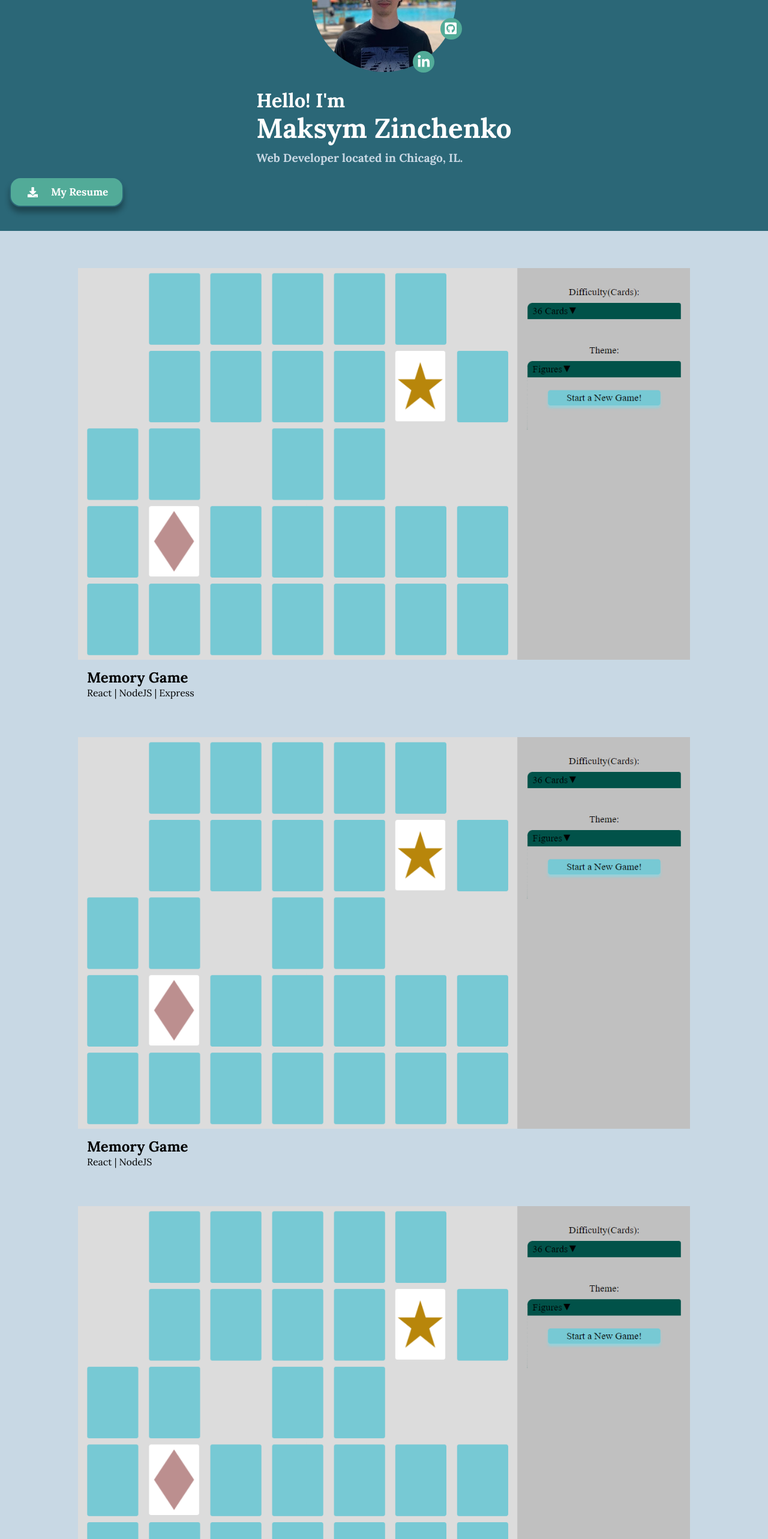
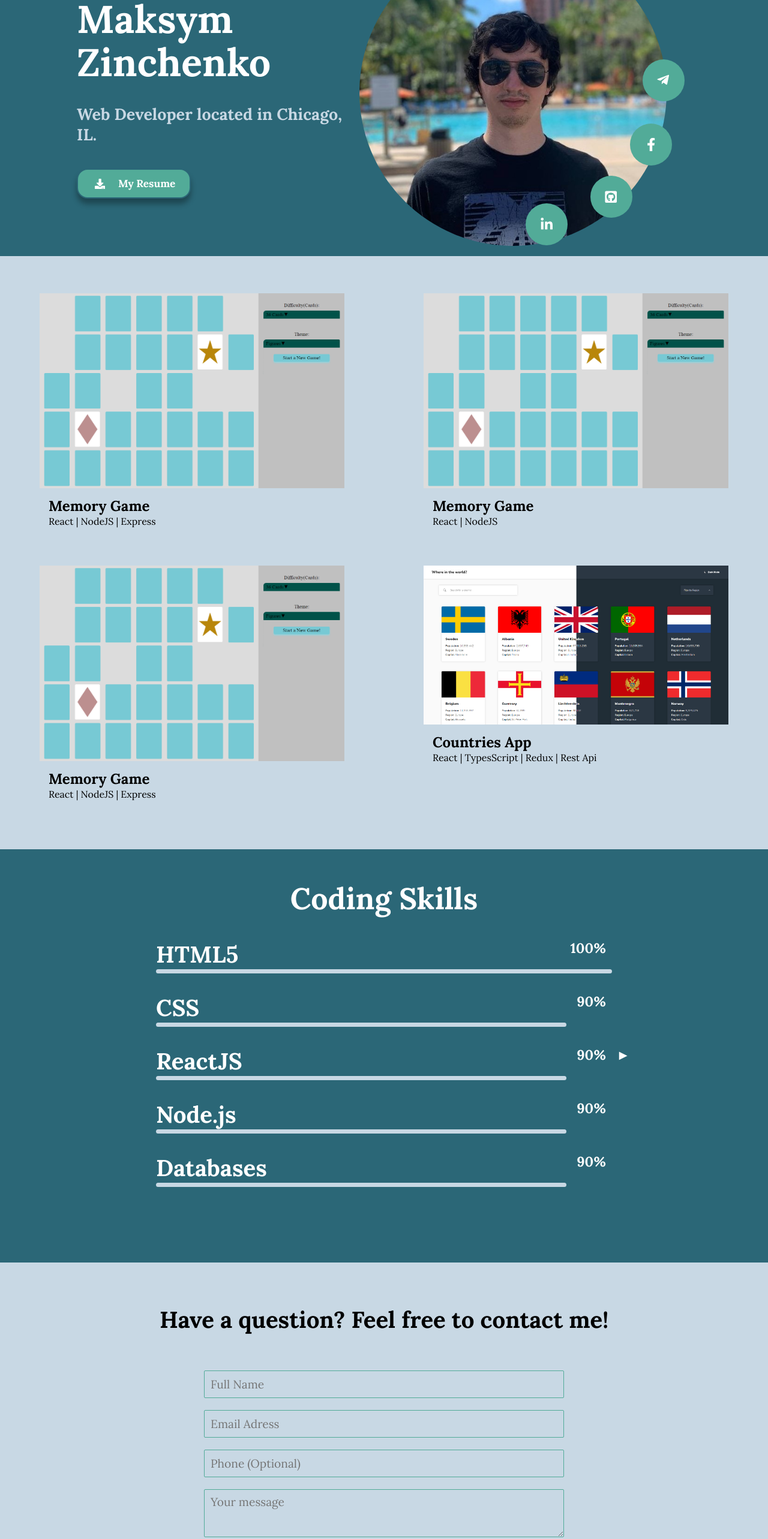
Before and after one commit to zinchenko-maksym/Portfolio, a React (Create React App) app: page / in a window 1280 px wide. Shown: the part 200-2766 px from the top of the page at 60% size. Built offline with nearby package versions, Linux system fonts and the light colour scheme.

Commit message:
Styled for large screens

```diff
--- a/src/components/ContactPage/ContactPage.tsx
+++ b/src/components/ContactPage/ContactPage.tsx
@@ -1,52 +1,6 @@
 import React, { useState } from 'react';
-import styled from 'styled-components';
+import * as Styled from './ContactStyled';
 
-const ContactWrap = styled.section`
-  padding: 30px 10px;
-  width: 100%;
-  background-color: ${(props) => props.theme.mainColors.secondary};
-  display: flex;
-  align-items: center;
-  flex-flow: column;
-`;
-const ContactTitle = styled.h1`
-  margin: 10px 10px 20px;
-
-`;
-const ContactForm = styled.form`
-  display: flex;
-  width: 90%;
-  flex-direction: column;
-  align-items: center;
-`;
-const TextImput = styled.input`
-  width: 100%;
-  max-width: 400px;
-  margin: 10px 0;
-  padding: 8px 10px;
-  background-color: inherit;
-  border: 1px solid ${(props) => props.theme.mainColors.tertiary};
-  border-radius: 2px;
-`;
-const TextAreaImput = styled.textarea`
-  width: 100%;
-  max-width: 400px;
-  height: 80px;
-  margin: 10px 0;
-  padding: 8px 10px;
-  background-color: inherit;
-  border: 1px solid ${(props) => props.theme.mainColors.tertiary};
-  border-radius: 2px;
-`;
-const SubmitButton = styled.button`
-  width: 100%;
-  max-width: 200px;
-  background-color: ${(props) => props.theme.mainColors.tertiary};
-  color: ${(props) => props.theme.textColors.primary};;
-  margin: 16px 0;
-  padding: 12px 10px;
-  align-self: flex-start;
-`;
 function ContactPage() {
   const [submitted, setSubmitted] = useState(false);
   const handleSubmit = () => {
@@ -55,16 +9,16 @@ function ContactPage() {
     }, 100);
   };
   return (
-    <ContactWrap id="Contact">
-      <ContactTitle>Have a question? Feel free to contact me!</ContactTitle>
-      <ContactForm method="POST" onSubmit={handleSubmit}>
-        <TextImput type="name" placeholder="Full Name" required />
-        <TextImput type="email" placeholder="Email Adress" required />
-        <TextImput type="phone" placeholder="Phone (Optional)" />
-        <TextAreaImput placeholder="Your message" required />
-        <SubmitButton type="submit">Send message</SubmitButton>
-      </ContactForm>
-    </ContactWrap>
+    <Styled.ContactWrap id="Contact">
+      <Styled.ContactTitle>Have a question? Feel free to contact me!</Styled.ContactTitle>
+      <Styled.ContactForm method="POST" onSubmit={handleSubmit}>
+        <Styled.TextImput type="name" placeholder="Full Name" required />
+        <Styled.TextImput type="email" placeholder="Email Adress" required />
+        <Styled.TextImput type="phone" placeholder="Phone (Optional)" />
+        <Styled.TextAreaImput placeholder="Your message" required />
+        <Styled.SubmitButton type="submit">Send message</Styled.SubmitButton>
+      </Styled.ContactForm>
+    </Styled.ContactWrap>
   );
 }
 
--- /dev/null
+++ b/src/components/ContactPage/ContactStyled.tsx
@@ -0,0 +1,73 @@
+import styled from 'styled-components';
+
+export const ContactWrap = styled.section`
+  padding: 40px 10px;
+  width: 100%;
+  background-color: ${(props) => props.theme.mainColors.secondary};
+  display: flex;
+  align-items: center;
+  flex-flow: column;
+  @media (min-width: 768px) {
+    padding: 60px 10px;
+  }
+`;
+export const ContactTitle = styled.h1`
+  margin: 10px 10px 20px;
+  @media (min-width: 768px) {
+    font-size: 2em;
+    margin-bottom: 50px;
+  }
+  @media (min-width: 1024px) {
+    font-size: 2.4em;
+  }
+`;
+export const ContactForm = styled.form`
+  display: flex;
+  width: 90%;
+  flex-direction: column;
+  align-items: center;
+  @media (min-width: 768px) {
+    width: 80%;
+    max-width: 600px;
+  }
+`;
+export const TextImput = styled.input`
+  width: 100%;
+  margin: 10px 0;
+  padding: 10px;
+  background-color: inherit;
+  border: 1px solid ${(props) => props.theme.mainColors.tertiary};
+  border-radius: 2px;
+  font-size: 1em;
+  @media (min-width: 768px) {
+    font-size: 1.2em;
+  }
+`;
+export const TextAreaImput = styled.textarea`
+  width: 100%;
+  height: 80px;
+  margin: 10px 0;
+  padding: 8px 10px;
+  background-color: inherit;
+  border: 1px solid ${(props) => props.theme.mainColors.tertiary};
+  border-radius: 2px;
+  font-size: 1em;
+  @media (min-width: 768px) {
+    font-size: 1.2em;
+  }
+`;
+export const SubmitButton = styled.button`
+  width: 100%;
+  max-width: 200px;
+  background-color: ${(props) => props.theme.mainColors.tertiary};
+  color: ${(props) => props.theme.textColors.primary};;
+  margin: 16px 0;
+  padding: 12px 10px;
+  align-self: flex-start;
+  border-radius: 2px;
+  font-size: 1em;
+  cursor: pointer;
+  @media (min-width: 768px) {
+    font-size: 1.2em;
+  }
+`;
--- a/src/components/Footer/Footer.tsx
+++ b/src/components/Footer/Footer.tsx
@@ -12,7 +12,7 @@ const FooterWrap = styled.footer`
 const SocialLink = styled.a`
   display: flex;
   color: ${(props) => props.theme.mainColors.white};
-  margin: 5px 10px;
+  margin: 10px 16px;
   font-size: 1.8rem;
   text-align: center;
 `;
--- a/src/components/Header/Header.tsx
+++ b/src/components/Header/Header.tsx
@@ -1,6 +1,6 @@
 import React, { useState, useRef } from 'react';
 import { Link } from 'react-scroll';
-import HamburgerIcon from '../HamburgerIcon/HamburgerIcon';
+import HamburgerIcon from './HamburgerIcon/HamburgerIcon';
 import * as Styled from './HeaderStyle';
 
 function Header() {
@@ -17,7 +17,7 @@ function Header() {
         <Styled.StyledLink to="About" spy smooth>About Me</Styled.StyledLink>
         <Styled.StyledLink to="Portfolio" spy smooth>Portfolio</Styled.StyledLink>
         <Styled.StyledLink to="Skills" spy smooth>Skills</Styled.StyledLink>
-        <Styled.StyledLink to="Contact" spy smooth>Contact</Styled.StyledLink>
+        <Styled.StyledLink to="Contact" spy smooth>Contact Me</Styled.StyledLink>
       </Styled.Navbar>
       <Styled.MenuButton onClick={toggleMenu}>
         <HamburgerIcon />
--- a/src/components/Header/HeaderStyle.tsx
+++ b/src/components/Header/HeaderStyle.tsx
@@ -52,4 +52,5 @@ export const StyledLink = styled(Link)`
   padding: 8px;
   width: 50%;
   text-align: right;
+  cursor: pointer;
 `;
--- a/src/components/Home/Home.tsx
+++ b/src/components/Home/Home.tsx
@@ -16,13 +16,13 @@ function Home() {
         <Styled.AboutMeText>
           Web Developer located in Chicago, IL.
         </Styled.AboutMeText>
+        <Styled.Resume href="https://docs.google.com/uc?export=download&id=1_SR1_un469Hdmwk6gcKbu3ExSnllUbAD">
+          <Styled.Circle><FaDownload /></Styled.Circle>
+          {' '}
+          <Styled.ResumeBtnText>My Resume</Styled.ResumeBtnText>
+          <Styled.ResumeBtnHover>Download</Styled.ResumeBtnHover>
+        </Styled.Resume>
       </Styled.AboutMe>
-      <Styled.Resume href="https://docs.google.com/uc?export=download&id=1_SR1_un469Hdmwk6gcKbu3ExSnllUbAD">
-        <Styled.Circle><FaDownload /></Styled.Circle>
-        {' '}
-        <Styled.ResumeBtnText>My Resume</Styled.ResumeBtnText>
-        <Styled.ResumeBtnHover>Download</Styled.ResumeBtnHover>
-      </Styled.Resume>
     </Styled.HomeWrap>
   );
 }
--- a/src/components/Home/HomeStyle.tsx
+++ b/src/components/Home/HomeStyle.tsx
@@ -1,6 +1,4 @@
 import styled from 'styled-components';
-import { Link } from 'react-router-dom';
-import myPhoto from '../../assets/MyPhoto.jpg';
 
 export const HomeWrap = styled.section`
   display: flex;
@@ -8,35 +6,58 @@ export const HomeWrap = styled.section`
   font-weight: 600;
   flex-flow: column wrap;
   align-items: center;
-  padding-top: 60px;
+  padding: 60px 24px 0;
   background-color: ${(props) => props.theme.mainColors.primary};
-`;
-export const Photo = styled.img`
-  margin-top: 20px;
-  width: 240px;
-  height: 240px;
-  background-image: url(${myPhoto});
-  background-size: 100%;
-  border-radius: 120px;
+  @media (min-width: 768px) {
+    flex-flow: row-reverse nowrap;
+    padding: 80px 60px 40px;
+    min-height: 450px;
+    height: 50vw;
+  }
+  @media (min-width: 1024px) {
+    height: 49vw;
+    padding-left: 10vw;
+  }
 `;
 export const AboutMeHeader = styled.h1`
   font-size: 1.7em;
-  margin: 0.3em 0;
   text-align: left;
   line-height: 1.4em;
-  margin: 20px auto 6px;
+  @media (min-width: 1024px) {
+    font-size: 2.4em;
+  }
+  @media (min-width: 1400px) {
+    font-size: 3.6em;
+  }
 `;
 export const MyName = styled.span`
   font-size: 1.4em;
   font-weight: 600;
 `;
 export const AboutMe = styled.div`
-padding: 0 1em;
+  margin: 20px 0;
   color: ${(props) => props.theme.textColors.primary};
+  align-self: flex-start;
+  flex-grow: 1;
+  display: flex;
+  flex-direction: column;
+  @media (min-width: 768px) {
+    min-height: 100%;
+    justify-content: center;
+  }
 `;
 export const AboutMeText = styled.p`
   margin: 10px 0;
   color: ${(props) => props.theme.mainColors.secondary};
+  @media (min-width: 768px) {
+    margin: 30px 0;
+  }
+  @media (min-width: 1024px) {
+    font-size: 1.4em;
+  }
+  @media (min-width: 1400px) {
+    font-size: 2em;
+  }
 `;
 
 export const ResumeBtnText = styled.span`
@@ -67,7 +88,7 @@ export const Resume = styled.a`
   justify-content: space-around;
   align-items: center;
   align-self: flex-start;
-  margin: 10px 16px 40px;
+  margin: 10px 0 40px;
   width: 190px;
   height: 50px;
   border-radius: 18px;
@@ -90,5 +111,9 @@ export const Resume = styled.a`
       left: 75%;
     }
   }
-
+  @media (min-width: 1400px) {
+    width: 260px;
+    height: 70px;
+    font-size: 1.3em;
+  }
 `;
--- a/src/components/Home/ProfilePicture/ProfilePictureStyle.tsx
+++ b/src/components/Home/ProfilePicture/ProfilePictureStyle.tsx
@@ -1,47 +1,72 @@
 import styled from 'styled-components';
-import myPhoto from '../../../assets/MyPhoto.jpg';
 
 export const ProfilePicture = styled.div`
   position: relative;
-
+  display: flex;
+  @media (min-width: 1024px) {
+    width: 40vw;
+    height: 40vw;
+    max-width: 670px;
+    max-height: 670px;
+    margin-right: 10%;
+  }
 `;
 export const Photo = styled.img`
   margin-top: 20px;
-  width: 240px;
-  height: 240px;
+  height: 80vw;
+  width: 80vw;
+  max-width: 560px;
+  max-height: 560px;
   background-size: 101%;
   background-color: ${(props) => props.theme.mainColors.primary};
   border-radius: 100%;
+  @media (min-width: 768px) {
+    width: 40vw;
+    height: 40vw;
+  }
+  @media (min-width: 1024px) {
+    max-width: 670px;
+    max-height: 670px;
+  }
 `;
-
 export const Socials = styled.div`
 `;
 export const SocialLink = styled.a`
   display: flex;
-  width: 36px;
-  height: 36px;
+  width: 12vw;
+  height: 12vw;
+  max-width: 70px;
+  max-height: 70px;
   justify-content: center;
   align-items: center;
   color: ${(props) => props.theme.textColors.primary};
   position: absolute;
   font-size: 1.4rem;
   background-color: ${(props) => props.theme.mainColors.tertiary};
-  border-radius: 30px;
+  border-radius: 60px;
   padding: 4px;
   &:nth-child(1) {
-    left: 70%;
-    top: 10%;
+    left: 99%;
+    top: 50%;
+    transform: translate(-50%, -50%);
   }
   &:nth-child(2) {
-    left: 89%;
-    top: 32%;
+    left: 95%;
+    top: 71%;
+    transform: translate(-50%, -50%);
   }
   &:nth-child(3) {
-    left: 89%;
-    top: 64%;
+    left: 82%;
+    top: 88%;
+    transform: translate(-50%, -50%);
   }
   &:nth-child(4) {
-    left: 70%;
-    top: 85%;
+    left: 61%;
+    top: 97%;
+    transform: translate(-50%, -50%);
+  }
+  @media (min-width: 768px) {
+    width: 6vw;
+    height: 6vw;
   }
 `;
--- a/src/components/Portfolio/Portfolio.tsx
+++ b/src/components/Portfolio/Portfolio.tsx
@@ -1,6 +1,7 @@
 import React from 'react';
 import styled from 'styled-components';
 import memoryGameImg from '../../assets/memory-game.png';
+import countriesImg from '../../assets/Countries.png';
 
 const PortfolioWrap = styled.section`
   display: flex;
@@ -8,6 +9,9 @@ const PortfolioWrap = styled.section`
   justify-content: center;
   background-color: ${(props) => props.theme.mainColors.secondary};
   padding: 40px 0;
+  @media (min-width: 1024px) {
+    justify-content: space-around;
+  }
 `;
 const Project = styled.a`
   width: 80%;
@@ -16,6 +20,9 @@ const Project = styled.a`
   border-radius: 4px;
   text-decoration: none;
   color: ${(props) => props.theme.textColors.secondary};
+  @media (min-width: 1024px) {
+    width: 40%;
+  }
 `;
 const ProjectImage = styled.img`
   border-radius: px;
@@ -56,11 +63,11 @@ function Portfolio() {
           <ProjectTools> React | NodeJS | Express</ProjectTools>
         </ProjectDescription>
       </Project>
-      <Project href="https://memory-cards-zm.herokuapp.com">
-        <ProjectImage src={memoryGameImg} />
+      <Project href="https://frontendmentorcountries.herokuapp.com/main">
+        <ProjectImage src={countriesImg} />
         <ProjectDescription>
-          <ProjectTitle>Memory Game</ProjectTitle>
-          <ProjectTools> React | NodeJS | Express</ProjectTools>
+          <ProjectTitle>Countries App</ProjectTitle>
+          <ProjectTools> React | TypesScript | Redux | Rest Api</ProjectTools>
         </ProjectDescription>
       </Project>
     </PortfolioWrap>
--- a/src/components/Skills/Skill.tsx
+++ b/src/components/Skills/Skill.tsx
@@ -16,44 +16,77 @@ interface ScaleProps {
 }
 interface SubSkillProps {
   $display: boolean;
+  rotated?: boolean;
 }
 
 const SkillWrap = styled.div`
   display: flex;
   flex-flow: row wrap;
   justify-content: space-between;
-  max-width: 500px;
-  margin: 10px;
+  width: 90%;
+  margin: 16px;
   color: ${(props) => props.theme.mainColors.white};
+  @media (min-width: 768px) {
+    width: 80%;
+    max-width: 760px;
+    margin: 16px;
+  }
 `;
 const SkillName = styled.p`
   display: flex;
+  @media (min-width: 768px) {
+    font-size: 1.4em;
+  }
+  @media (min-width: 1024px) {
+    font-size: 2em;
+  }
 `;
 const SkillMastery = styled.div`
   display: flex;
   margin-right: 10px;
   font-size: 0.8em;
   position: relative;
+  @media (min-width: 768px) {
+    font-size: 1em;
+  }
+  @media (min-width: 1024px) {
+    font-size: 1.2em;
+  }
 `;
 const SkillMasteryScale = styled.div<ScaleProps>`
   height: 4px;
-  border-radius: 2px;
+  border-radius: 10px;
   width: ${(props) => (props.percent)}%;
   background-color: ${(props) => props.theme.mainColors.secondary};
+  @media (min-width: 768px) {
+    height: 7px;
+  }
+  @media (min-width: 1024px) {
+    right: 12px;
+  }
 `;
 const SubSkill = styled.div<SubSkillProps>`
   display: ${(props) => (props.$display ? 'flex' : 'none')};
   flex-flow: row wrap;
-    justify-content: space-between;
+  justify-content: space-between;
   font-size: 0.7em;
-  margin: 10px 0 10px 10%;
+  margin: 20px 0 10px 10%;
   border-radius: 2px;
   width: 90%;
 `;
 const OpenSubskillsBtn = styled.div<SubSkillProps>`
+  cursor: pointer;
   display: ${(props) => (props.$display ? 'flex' : 'none')};
+  transform: ${(props) => (props.rotated ? 'rotate(90deg)' : 'rotate(0deg)')};
+  transition: transform 0.1s;
   position: absolute;
   right: -20px;
+  @media (min-width: 768px) {
+    right: -30px;
+  }
+  @media (min-width: 1024px) {
+    right: -40px;
+  }
 `;
 
 function Skill({ skillName, mastery, subSkills }: SkillProps) {
@@ -83,6 +116,7 @@ function Skill({ skillName, mastery, subSkills }: SkillProps) {
         %
         <OpenSubskillsBtn
           $display={!!subSkills.length}
+          rotated={subSkillDisplay}
           onClick={toggleSubscills}
         >
           &#9658;
--- a/src/components/Skills/Skills.tsx
+++ b/src/components/Skills/Skills.tsx
@@ -7,8 +7,25 @@ const SkillsWrap = styled.section`
   font-size:  1.2em;
   font-weight: 600;
   flex-flow: column wrap;
-  padding: 60px 10px;
+  padding: 30px 10px 70px;
   background-color: ${(props) => props.theme.mainColors.primary};
+  @media (min-width: 768px) {
+  align-items: center;
+  }
+  @media (min-width: 1024px) {
+    padding-bottom: 110px;
+  }
+`;
+const SkillsTitle = styled.h1`
+  color: ${(props) => props.theme.textColors.primary};
+  margin: 20px 10%;
+  @media (min-width: 768px) {
+  font-size: 2em;
+  }
+  @media (min-width: 1024px) {
+  font-size: 2.6em;
+  }
+
 `;
 
 function Skills() {
@@ -51,6 +68,7 @@ function Skills() {
   );
   return (
     <SkillsWrap id="Skills">
+      <SkillsTitle>Coding Skills</SkillsTitle>
       {displaySkills}
     </SkillsWrap>
   );
```
Also changed, not shown: src/assets/Countries.png (added), src/components/Header/HamburgerIcon/HamburgerIcon.tsx (renamed from src/components/HamburgerIcon/HamburgerIcon.tsx).
